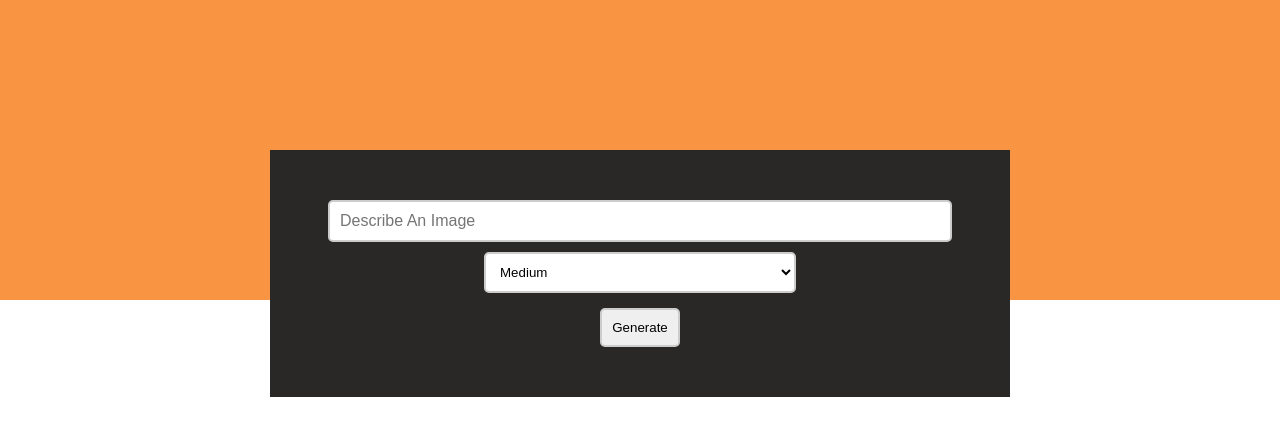
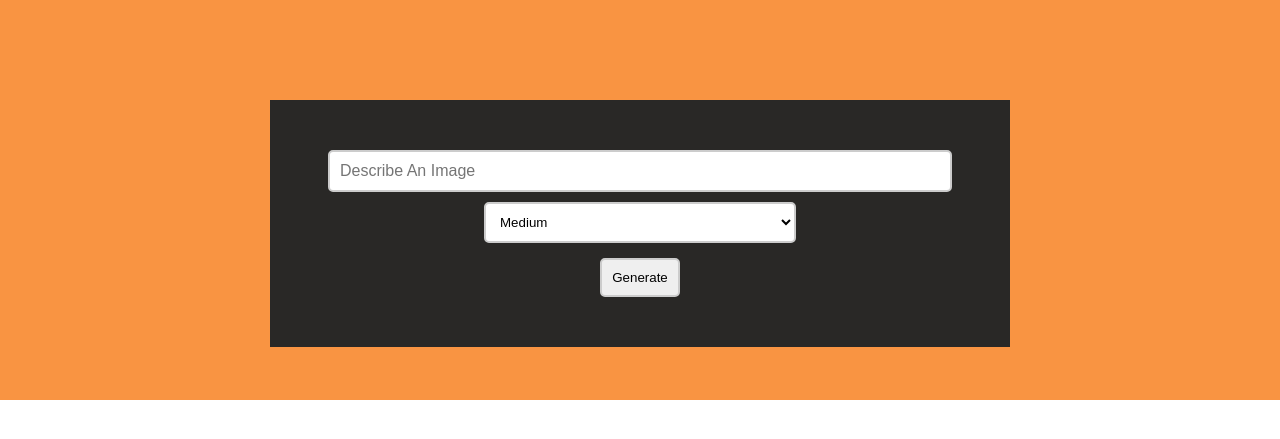
Before and after one commit to sachithdh/AI-Image-Generator, a Flask app: page / in a window 1280 px wide. Shown: the part 59-498 px from the top of the page. Run offline with Flask 2, Linux system fonts and the light colour scheme.

Commit message:
UI update

```diff
--- a/static/styles/style.css
+++ b/static/styles/style.css
@@ -1,5 +1,4 @@
 body {
-    /* background-color: #292826; */
     margin: 0;
     padding: 0;
   }
@@ -45,7 +44,7 @@ nav h3{
 
 .hero{
     background-color:#f99442;
-    padding: 150px;
+    padding: 200px;
 }
 .src {
     display: flex;
@@ -55,7 +54,7 @@ nav h3{
     text-align: center;
     width: 50%;
     margin: auto;
-    margin-top: -150px;
+    margin-top: -300px;
     padding: 50px;
 }
 
```
